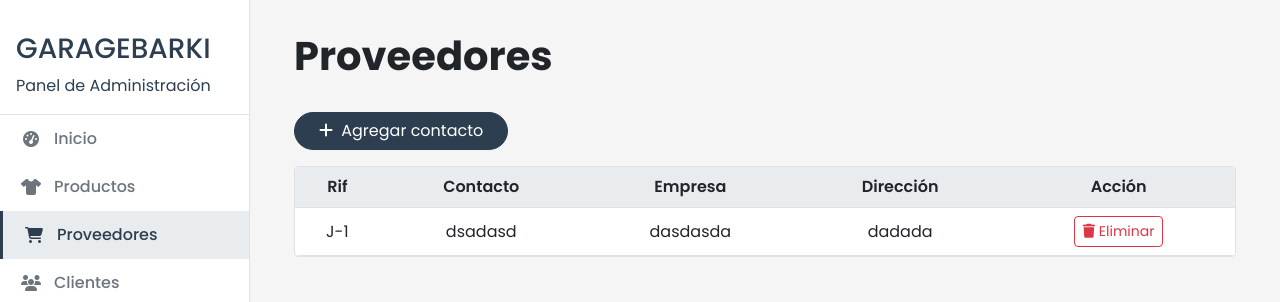
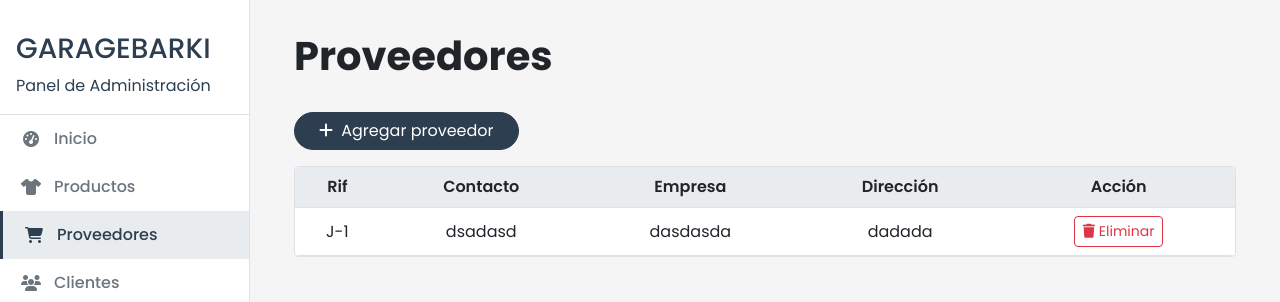
Before and after one commit to Nokx1z/BarkiOS-Proveedores, a PHP site: page /BarkiOS-Proveedores/app/views/admin/supplier-admin.php in a window 1280 px wide. Shown: the top 302 px of the page. Run offline with PHP 8.4, Linux system fonts and the light colour scheme; data comes from the database, SQL or seed files in the repository.

Commit message:
Arreglo del btn de agregar proveedor

```diff
--- a/app/views/admin/supplier-admin.php
+++ b/app/views/admin/supplier-admin.php
@@ -97,7 +97,7 @@ switch ($action) {
                 <h1 class="display-6 fw-bold text-dark">Proveedores</h1>
             </div>
             <button class="btn btn-primary rounded-pill px-4 me-3" data-bs-toggle="modal" data-bs-target="#addProductModal">
-                <i class="fas fa-plus me-1"></i> Agregar contacto
+                <i class="fas fa-plus me-1"></i> Agregar proveedor
             </button>
 
             <!-- Mensajes de éxito/error -->
```
